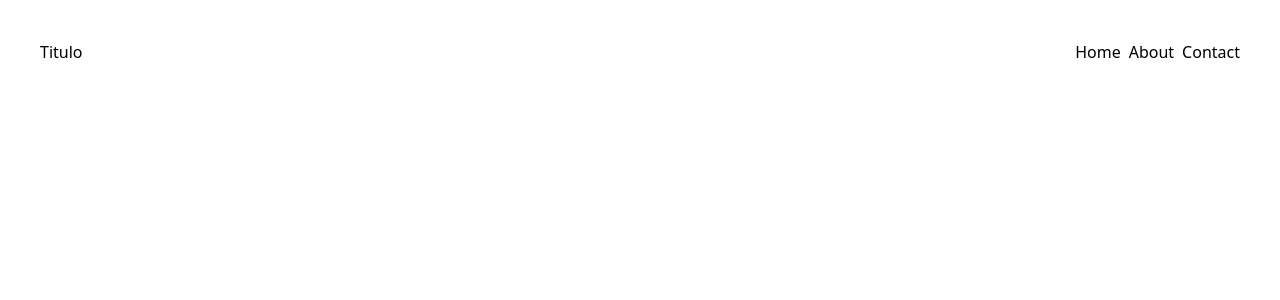
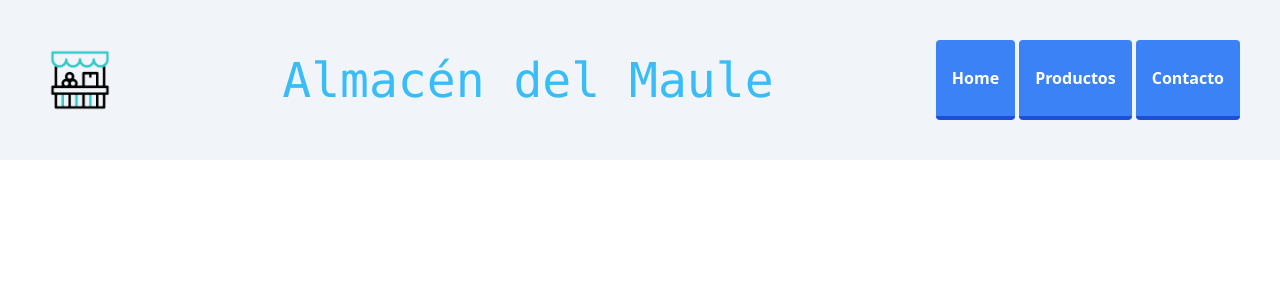
Before and after one commit to eigonzalezrojas/preEntrega1Eithel_reactjs, a React (Create React App) app: page / in a window 1280 px wide. Shown: the top 300 px of the page. Built offline with nearby package versions, Linux system fonts and the light colour scheme.

Commit message:
changes style title icon buttons

```diff
--- a/src/App.js
+++ b/src/App.js
@@ -1,4 +1,4 @@
-import Header from "./Header"
+import Header from "./Navbar"
 
 function App() {
   return (
--- a/src/Header.js
+++ /dev/null
@@ -1,14 +0,0 @@
-function Header() {
-    return(
-        <header className="header">
-            <h1 id="titulo">Titulo</h1>
-            <nav className="navbar">
-                <a href="">Home</a>
-                <a href="">About</a>
-                <a href="">Contact</a>
-            </nav>
-        </header>
-    )
-}
-
-export default Header
--- /dev/null
+++ b/src/Navbar.js
@@ -0,0 +1,26 @@
+import logo from './market-icon.gif'
+import title from './title-logo.png'
+
+function Navbar() {
+    return(
+        <header className="flex justify-between p-10 bg-slate-100">
+            <img className='h-20 w-20' src={logo} alt="logo" />
+            <div className='flex justify-items-center items-center'>
+                <h1 className='font-mono text-5xl text-sky-400'>Almacén del Maule</h1>
+            </div>
+            <nav className="flex justify-between gap-1">
+                <button class="bg-blue-500 hover:bg-blue-400 text-white font-bold py-2 px-4 border-b-4 border-blue-700 hover:border-blue-500 rounded">
+                    Home
+                </button>
+                <button class="bg-blue-500 hover:bg-blue-400 text-white font-bold py-2 px-4 border-b-4 border-blue-700 hover:border-blue-500 rounded">
+                    Productos
+                </button>
+                <button class="bg-blue-500 hover:bg-blue-400 text-white font-bold py-2 px-4 border-b-4 border-blue-700 hover:border-blue-500 rounded">
+                    Contacto
+                </button>
+            </nav>
+        </header>
+    )
+}
+
+export default Navbar
--- a/src/index.css
+++ b/src/index.css
@@ -1,11 +1,3 @@
 @tailwind base;
 @tailwind components;
 @tailwind utilities;
-
-.header{
-  @apply flex justify-between p-10
-}
-
-.navbar{
-  @apply flex justify-between gap-2
-}
```
Also changed, not shown: src/market-icon.gif (added), src/title-logo.png (added).
